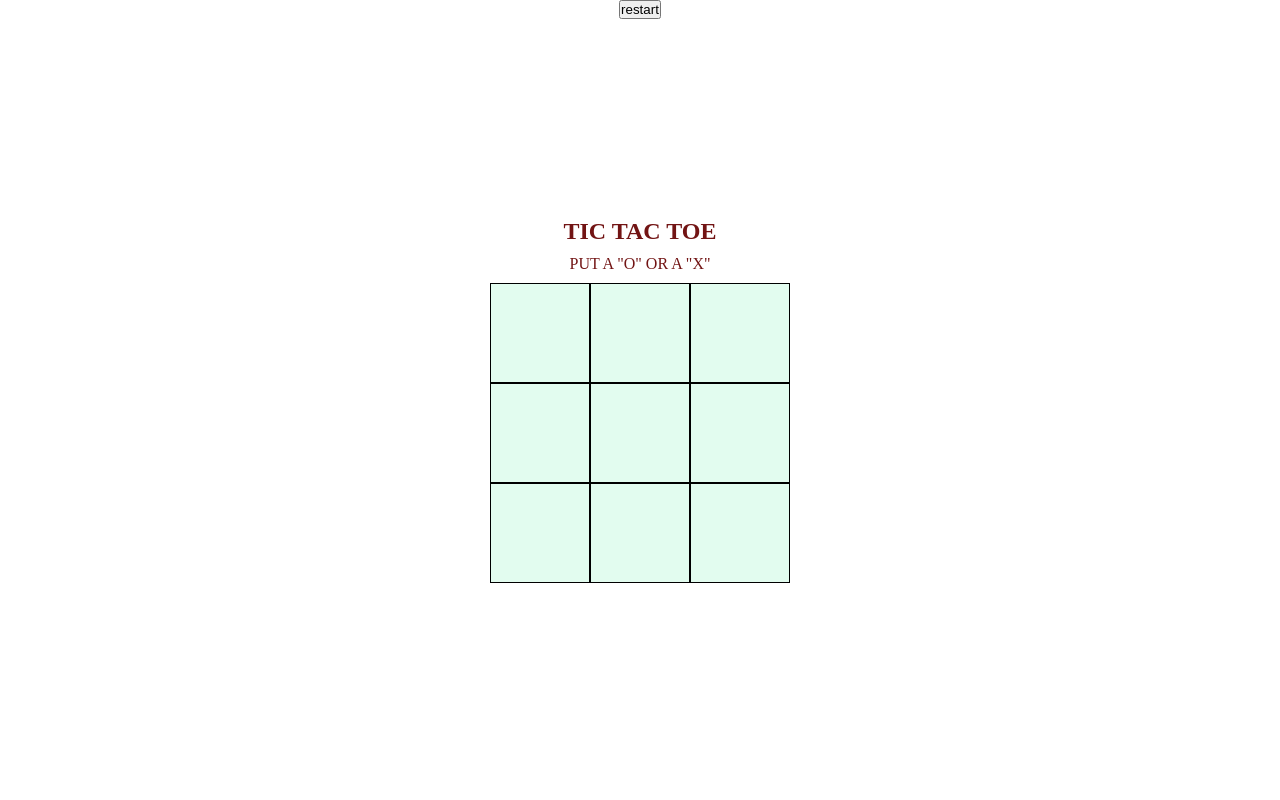
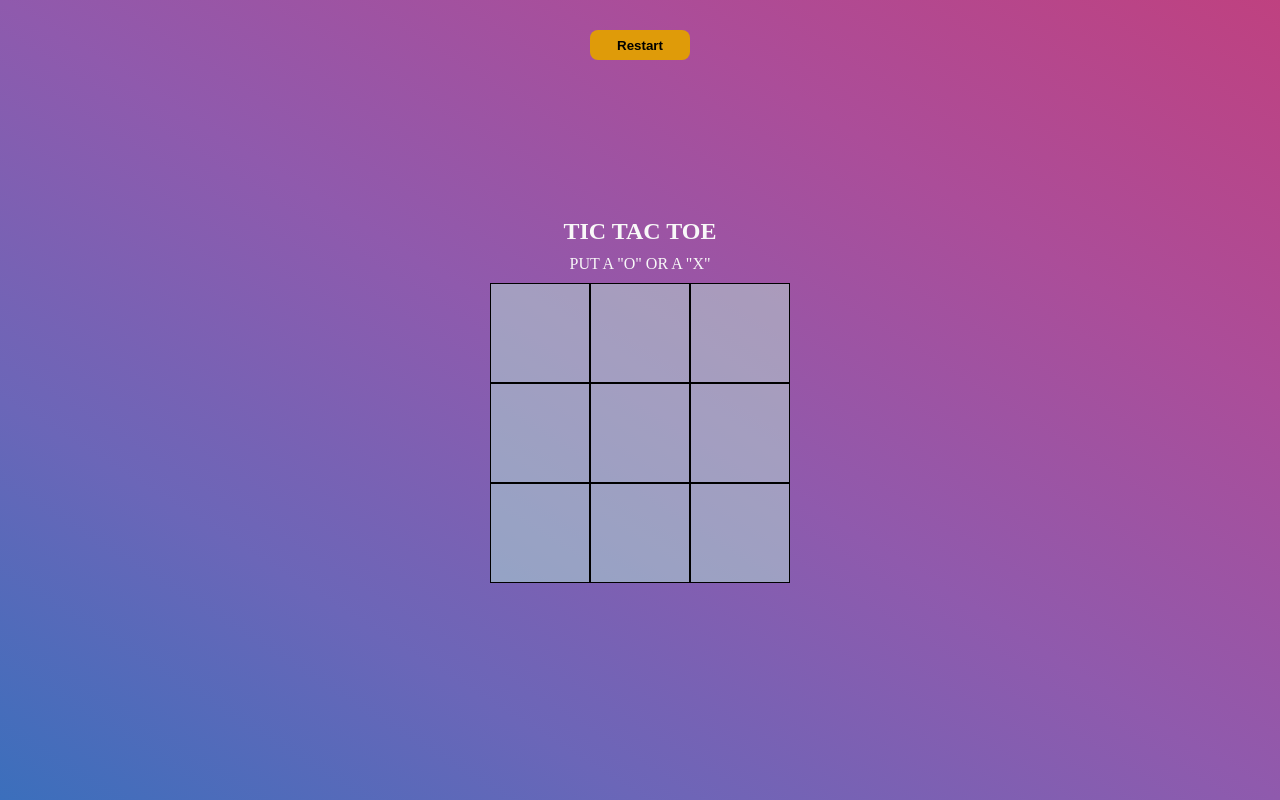
Before and after one commit to kuntal112/tictactoe.github.io, a plain HTML site: page index.html in a window 1280 px wide. Drawn offline with Linux system fonts and the light colour scheme.

Commit message:
fixed restart btn

```diff
--- a/index.html
+++ b/index.html
@@ -9,7 +9,7 @@
     <title>Tic-Tac-Toe</title>
 </head>
 <body>
-    <div class="rs"><button>restart</button></div>
+    <div class="bw"><button id="restartbtn">Restart</button></div>
     <h2>TIC TAC TOE</h2>
     <p>PUT A "O" OR A "X"</p>
     <div class="container"></div>
--- a/script.js
+++ b/script.js
@@ -1,7 +1,8 @@
-let container = document.querySelector(".container");
+const container = document.querySelector(".container");
+const boardBlocker=document.querySelector(".bw")
+const restartbtn=document.querySelector("#restartbtn")
+restartbtn.addEventListener("click",restart)
 let counter = 0;
-const restartbtn=document.querySelector(".rs")
-restartbtn.addEventListener("click",restart)
 // this function will fire when we click any one of the boxes
 function mark(e) {
     let clickedBox = document.getElementById(e.target.id);
@@ -47,7 +48,7 @@ function mark(e) {
 }
 // block the board
 function gameEnd(){
-    restartbtn.classList.add("restart");
+    boardBlocker.classList.add("blockWindow");
 }
 // to restart the game
 function restart(){
--- a/style.css
+++ b/style.css
@@ -10,6 +10,7 @@ body{
     justify-content: center;
     flex-direction: column;
     align-items: center;
+    background-image: linear-gradient(to right top, #3b6fbc, #6b66b8, #8f5aad, #ab4d99, #bf4180);
 }
 .sq{
     background-color: rgba(188, 248, 218, 0.432);
@@ -25,7 +26,7 @@ body{
 }
 p,h2{
     margin-bottom: 10px;
-    color: rgb(114, 20, 20);
+    color: rgb(248, 248, 248);
 }
 .container
 {
@@ -34,13 +35,23 @@ p,h2{
     flex-wrap: wrap;
     position: relative;
 }
-.restart{
+.blockWindow{
     background-color: rgba(0, 0, 255, 0.253);
     z-index: 10;
-}
-.rs{
-    position: absolute;
     height: 100%;
     width: 100%;
+}
+#restartbtn{
+    height: 30px;
+    width: 100px;
+    margin-top: 30px;
+    border-radius: 8px;
+    border: none;
+    background-color: rgb(223, 155, 9);
+    font-weight: bolder;
+}
+.bw{
+    position: absolute;
+    top: 0;
     text-align: center;
 }
```
